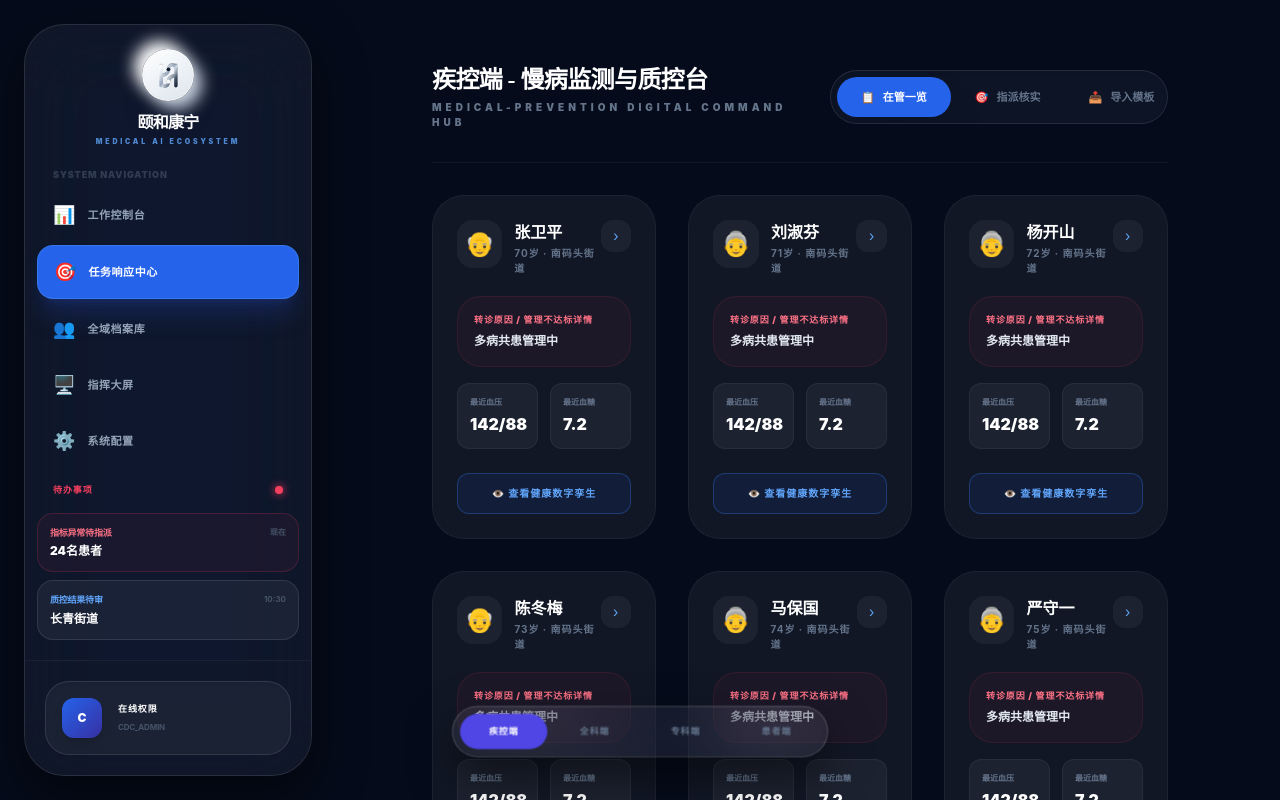
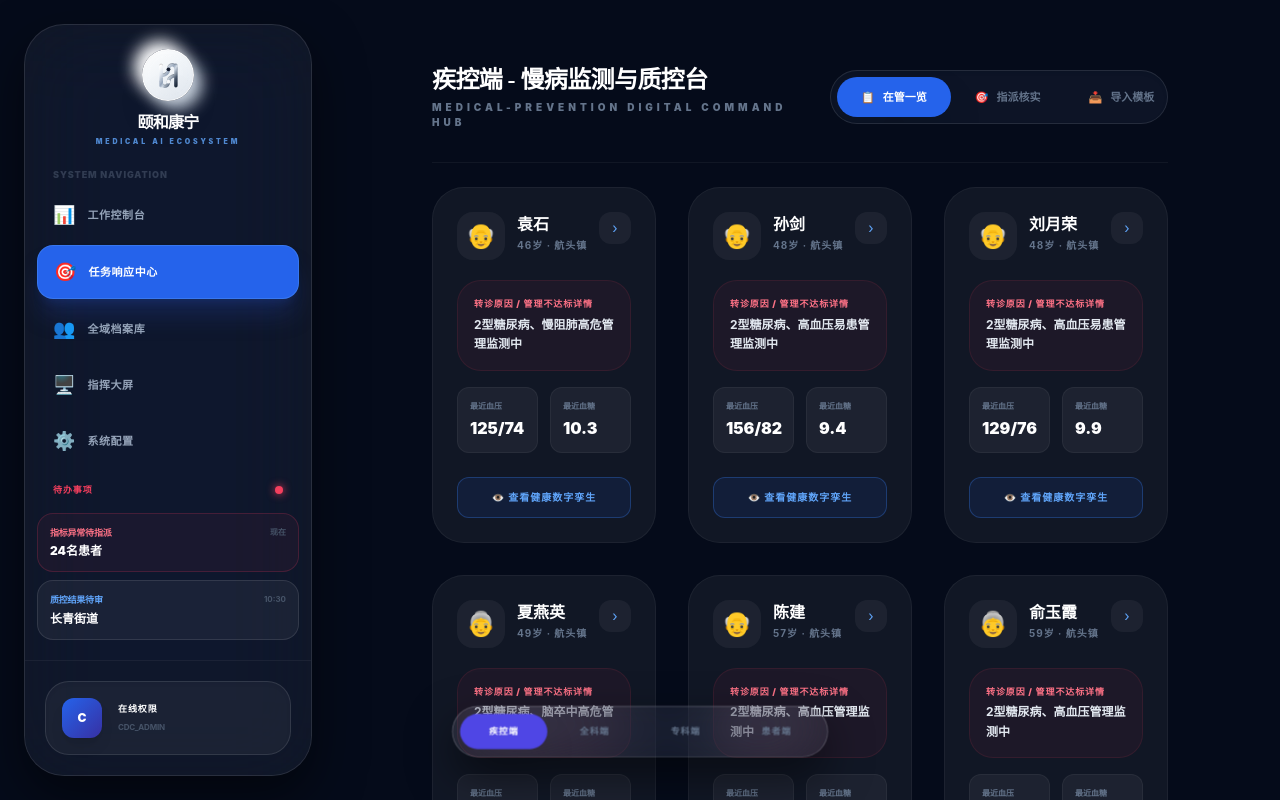
Before and after one commit to yxshmtu-ctrl/Yihekangning, a React (Vite) app: page / in a window 1280 px wide. Built offline with nearby package versions, Linux system fonts and the light colour scheme.

Commit message:
Update TaskCenter.tsx

```diff
--- a/components/TaskCenter.tsx
+++ b/components/TaskCenter.tsx
@@ -2,6 +2,7 @@
 import React, { useState, useEffect } from 'react';
 import { UserRole, Patient, PatientStatus } from '../types';
 import { getReferralAdvice } from '../services/geminiService';
+import { REAL_CDC_POOL, REAL_GP_VERIFY_POOL, REAL_GP_FOLLOWUP_POOL, REAL_GP_REFERRAL_POOL, REAL_SPEC_POOL } from '../data/realPatients';
 
 // ==========================================
 // 1. 疾控端 示例数据 (保持原样，不作修改)
@@ -159,14 +160,14 @@ const TaskCenter: React.FC<TaskCenterProps> = ({ role, onSelectPatient, initialT
 
   useEffect(() => {
     switch (activeSubTab) {
-      case 'cdc_overview': setPatients(CDC_MANAGED_OVERVIEW); break;
-      case 'cdc_dispatch': setPatients(CDC_DISPATCH_POOL); break;
-      case 'gp_verify': setPatients(GP_VERIFY_POOL); break;
-      case 'gp_followup': setPatients(GP_FOLLOWUP_POOL); break;
-      case 'gp_referral': setPatients(GP_REFERRAL_POOL); break;
-      case 'spec_referral_reception': setPatients(SPEC_REFERRAL_RECEPTION_POOL); break;
-      case 'spec_appointment_center': setPatients(SPEC_APPOINTMENT_SCHEDULE); break;
-      case 'spec_clinical_process': setPatients([SPEC_REFERRAL_RECEPTION_POOL[0]]); break;
+      case 'cdc_overview': setPatients(REAL_CDC_POOL); break;
+      case 'cdc_dispatch': setPatients(REAL_CDC_POOL); break;
+      case 'gp_verify': setPatients(REAL_GP_VERIFY_POOL); break;
+      case 'gp_followup': setPatients(REAL_GP_FOLLOWUP_POOL); break;
+      case 'gp_referral': setPatients(REAL_GP_REFERRAL_POOL); break;
+      case 'spec_referral_reception': setPatients(REAL_SPEC_POOL); break;
+      case 'spec_appointment_center': setPatients(REAL_SPEC_POOL); break;
+      case 'spec_clinical_process': setPatients([REAL_SPEC_POOL[0]]); break;
       default: setPatients([]);
     }
   }, [activeSubTab]);
@@ -419,7 +420,7 @@ const TaskCenter: React.FC<TaskCenterProps> = ({ role, onSelectPatient, initialT
   );
 
   return (
-    <div className="space-y-8 animate-in fade-in duration-700 max-w-full mx-auto px-4 lg:px-12 pb-36 relative min-h-screen">
+    <div className="space-y-6 animate-in fade-in duration-700 max-w-full mx-auto px-2 lg:px-12 pb-28 relative min-h-screen">
       <div className="flex flex-col lg:flex-row justify-between items-start lg:items-center gap-6 border-b border-white/5 pb-8">
         <div>
            <h2 className="text-2xl font-black text-white tracking-tight font-yihe">{config?.title}</h2>
@@ -440,7 +441,7 @@ const TaskCenter: React.FC<TaskCenterProps> = ({ role, onSelectPatient, initialT
         ) : activeSubTab === 'spec_clinical_process' ? (
            renderClinicalProcessUI()
         ) : patients.length > 0 ? (
-          <div className="grid grid-cols-1 md:grid-cols-2 xl:grid-cols-3 gap-8 items-stretch">
+          <div className="grid grid-cols-1 md:grid-cols-2 xl:grid-cols-3 gap-4 lg:gap-8 items-stretch">
             {patients.map(p => renderPatientCard(p))}
           </div>
         ) : (
```
